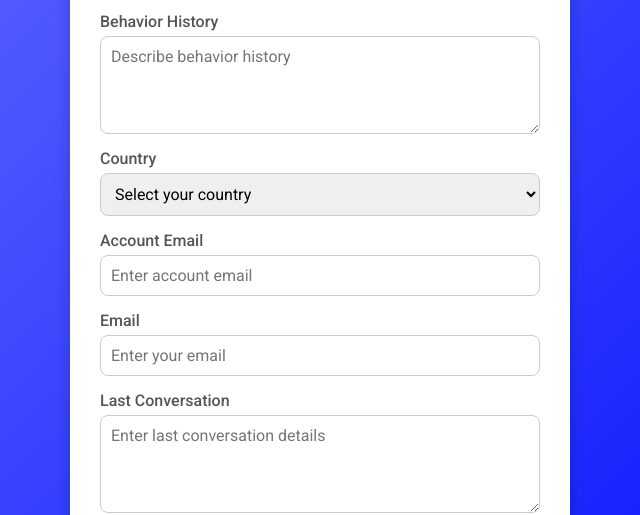
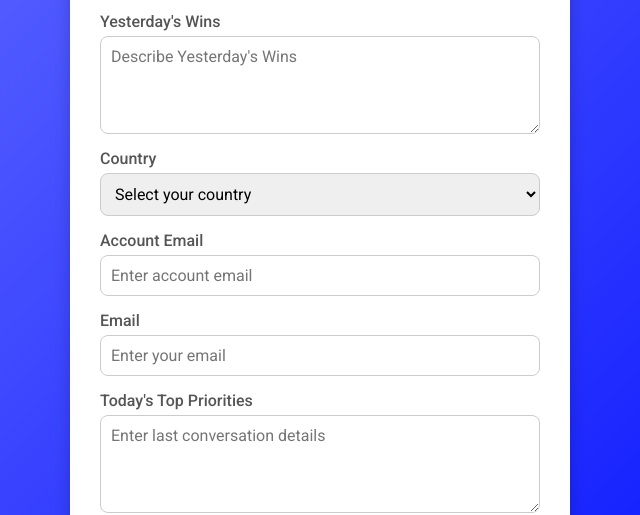
Before and after one commit to paexternal293/webs, a plain HTML site: page index.html in a window 1280 px wide. Shown: the part 191-706 px from the top of the page, 320-960 px from the left. Drawn offline with Linux system fonts and the light colour scheme.

Commit message:
Update index.html

```diff
--- a/index.html
+++ b/index.html
@@ -95,8 +95,8 @@
       <label for="name">Name</label>
       <input type="text" id="name" name="name" placeholder="Enter your name" required>
 
-      <label for="behavior">Behavior History</label>
-      <textarea id="behavior" name="behavior" placeholder="Describe behavior history" rows="4" required></textarea>
+      <label for="behavior">Yesterday's Wins </label>
+      <textarea id="behavior" name="behavior" placeholder="Describe Yesterday's Wins" rows="4" required></textarea>
 
       <label for="country">Country</label>
       <select id="country" name="country" required>
@@ -117,8 +117,8 @@
       <label for="email">Email</label>
       <input type="email" id="email" name="email" placeholder="Enter your email" required>
 
-      <label for="lastConversation">Last Conversation</label>
-      <textarea id="lastConversation" name="lastConversation" placeholder="Enter last conversation details" rows="4"></textarea>
+      <label for="lastConversation">Today's Top Priorities</label>
+      <textarea id="lastConversation" name="What's your today's top priority?" placeholder="Enter last conversation details" rows="4"></textarea>
 
       <button type="submit">Submit</button>
     </form>
```
